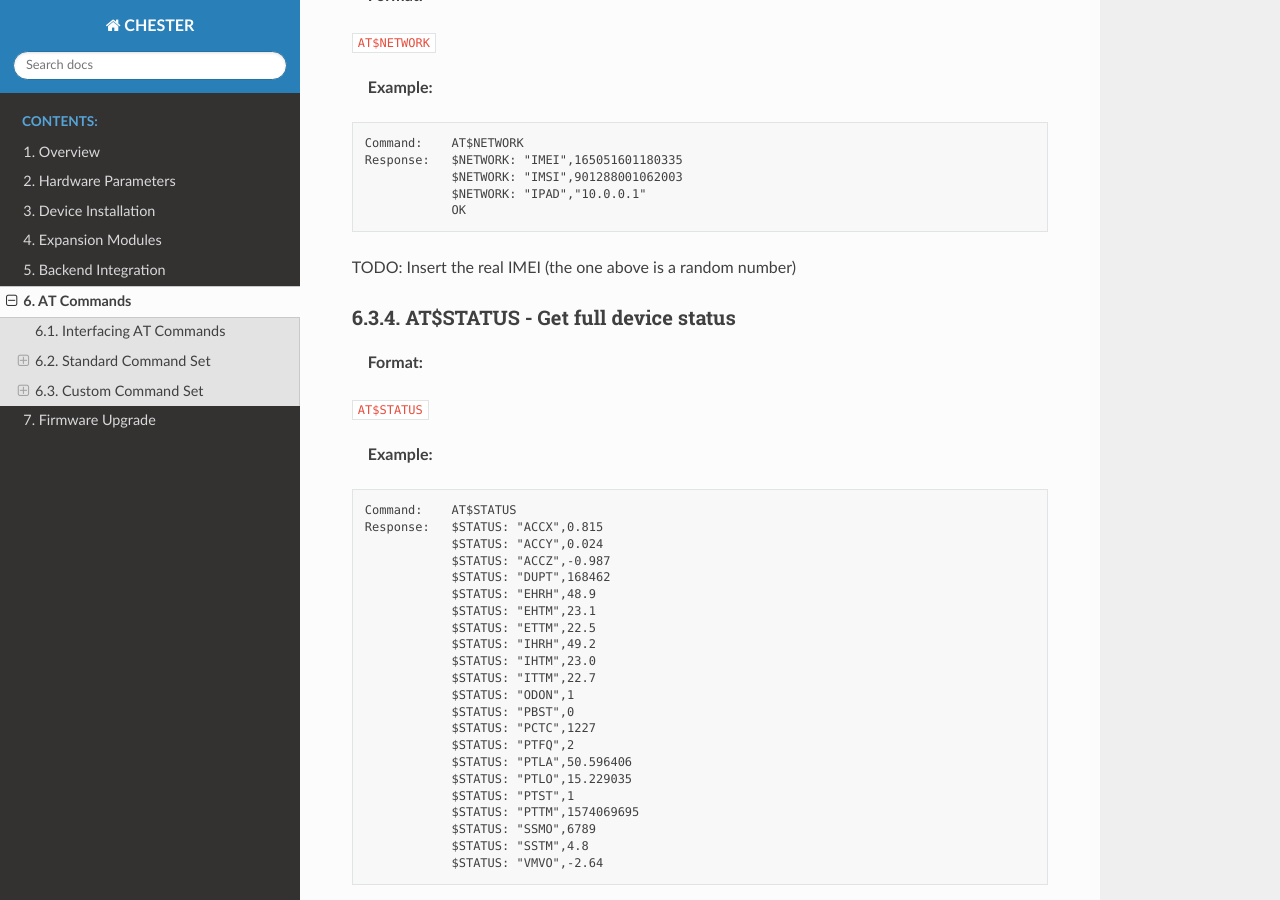
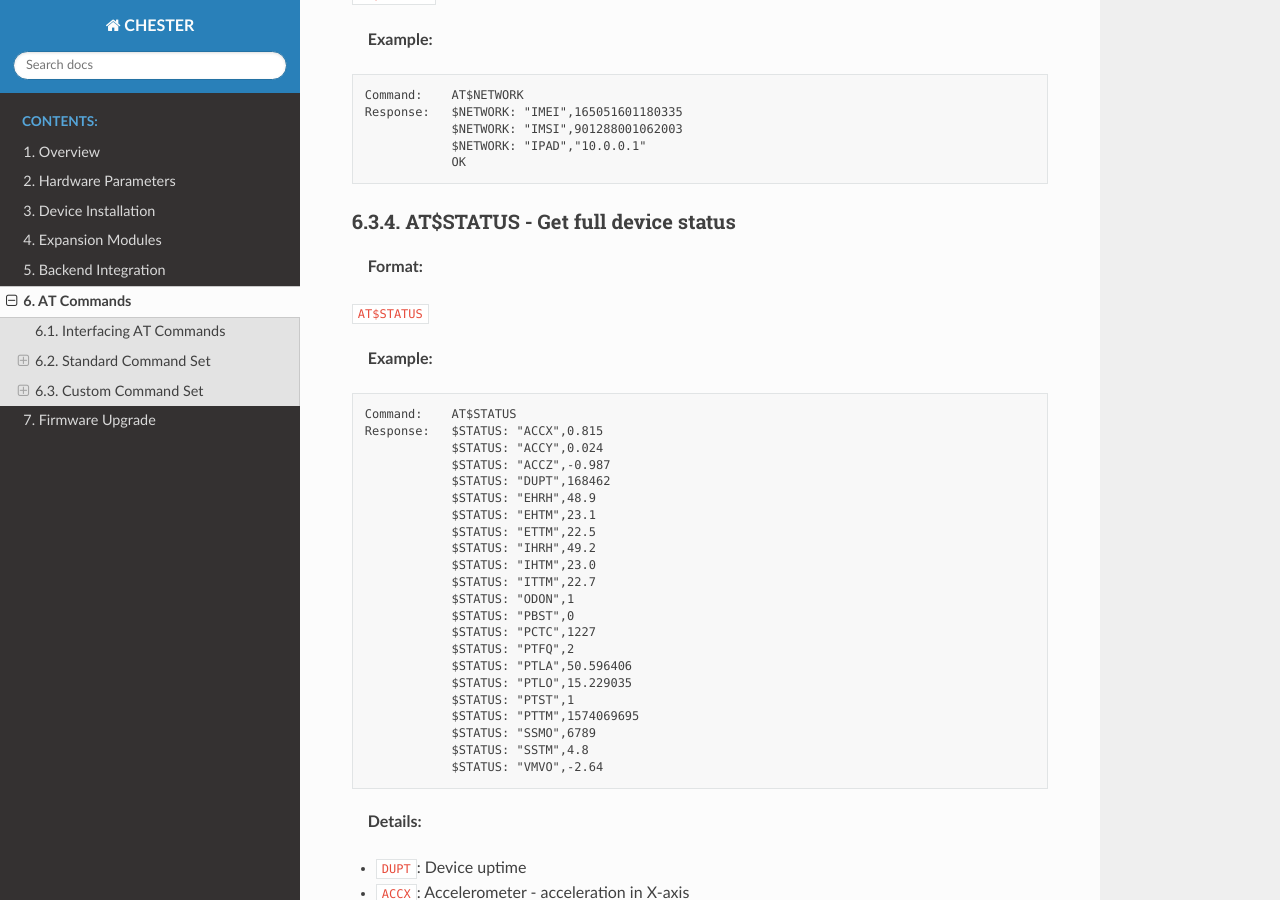
Before and after one commit to hardwario/doc-chester-g1, a Sphinx documentation site: the page built from source/commands.rst, in a window 1280 px wide and 900 px high, scrolled down 4842 px. Built offline with Sphinx 7.4.7 and the Read the Docs theme 2.0.0, drawn with Linux system fonts in a browser that asks for light colours; some of the changed text lies outside the part shown.

Commit message:
Comment out TODO texts

```diff
--- a/source/backend.rst
+++ b/source/backend.rst
@@ -65,4 +65,5 @@
      }
    }
 
-TODO: Provide more complete JSON example
+..
+  TODO: Provide more complete JSON example
--- a/source/commands.rst
+++ b/source/commands.rst
@@ -168,7 +168,8 @@
    Response:   ...
                OK
 
-TODO: Provide full example listing
+..
+  TODO: Provide full example listing
 
 
 ******************
@@ -266,7 +267,8 @@
                $NETWORK: "IPAD","10.0.0.1"
                OK
 
-TODO: Insert the real IMEI (the one above is a random number)
+..
+  TODO: Insert the real IMEI (the one above is a random number)
 
 
 AT$STATUS - Get full device status
--- a/source/installation.rst
+++ b/source/installation.rst
@@ -2,4 +2,5 @@
 Device Installation
 ###################
 
-TODO
+..
+  TODO
--- a/source/upgrade.rst
+++ b/source/upgrade.rst
@@ -11,10 +11,12 @@
 Upgrade via BLE
 ***************
 
-TODO
+..
+  TODO
 
 ******************
 Upgrade via J-Link
 ******************
 
-TODO
+..
+  TODO
```
